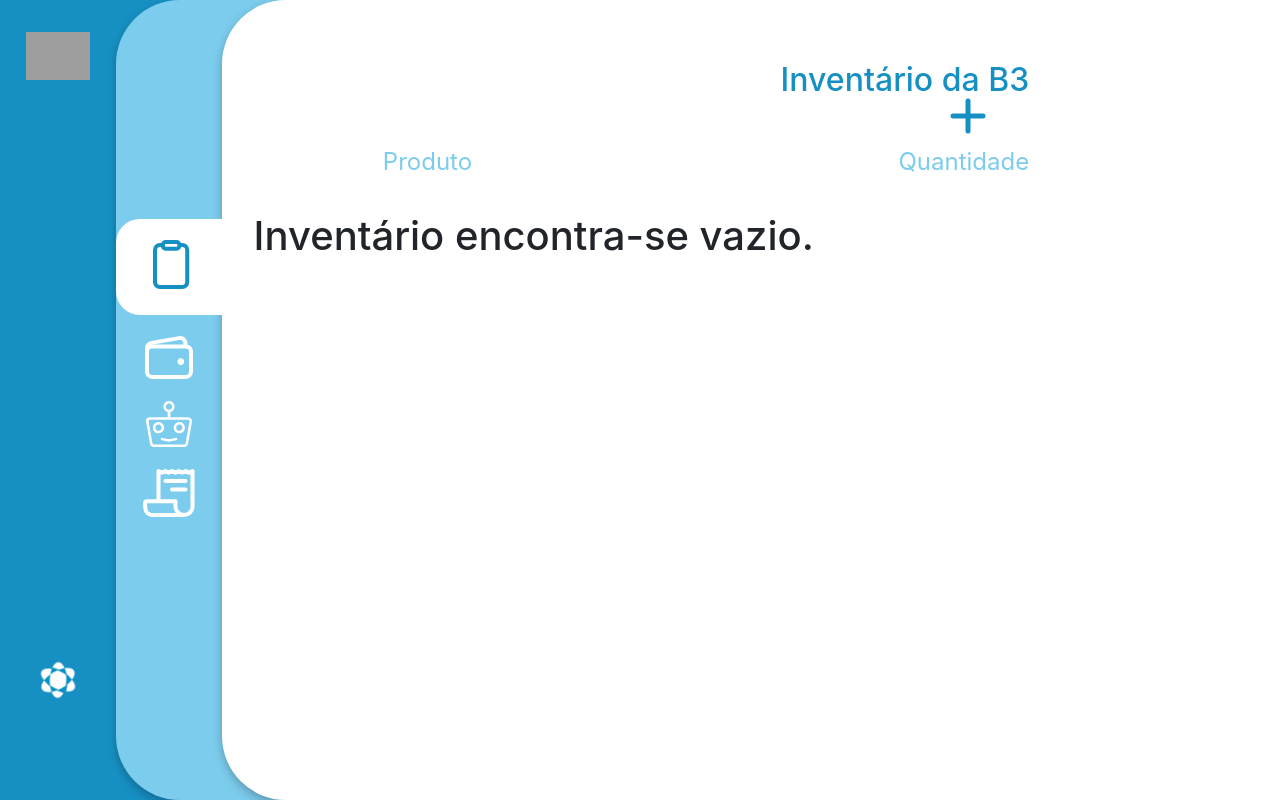
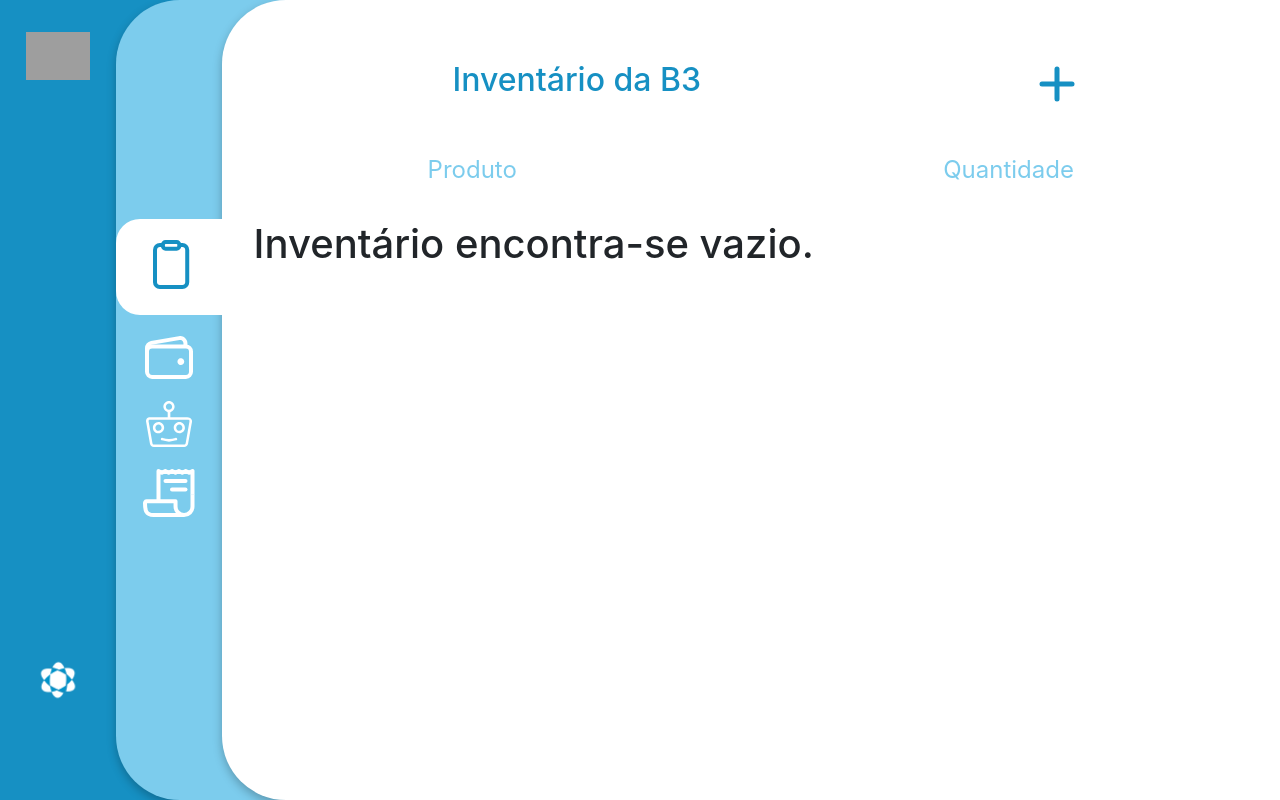
Before and after one commit to fpribeiro3069/JekOffice, a Django app: page /inventario/ in a window 1280 px wide. Run offline with Django 3.2, Linux system fonts and the light colour scheme; the visitor is signed in with stand-in values (Sample User, id 1); data that the repository does not hold is empty; some libraries are stand-ins or nearby versions; grey boxes are pictures that could not be loaded.

Commit message:
Falta ajustar titulo e navbar

```diff
--- a/jekoffice/inventario/static/css/inv.css
+++ b/jekoffice/inventario/static/css/inv.css
@@ -83,11 +83,18 @@ body {
 }
 
 .white h2 {
-  margin      : 2rem 0% 3rem 31%;
   color       : #1690C3;
-  text-align  : center;
   font-size   : 2rem;
   line-height : 2rem;
+  justify : center;
+}
+
+.title{
+  margin      : 2rem auto 3rem ;
+  display: flex;
+  width           : 60%;
+  justify-content : space-between;
+
 }
 
 .inventory-element {
@@ -98,7 +105,7 @@ body {
 .inventory-title {
   display         : flex;
   width           : 60%;
-  margin          : 0px 13%;
+  margin          : 0px auto;
   justify-content : space-between;
 }
 
@@ -124,8 +131,6 @@ body {
 .criar {
   width        : 1rem;
   float        : right;
-  margin-right : 42%;
-  margin-left  : 20%;
   border       : none;
   background   : no-repeat;
   cursor       : pointer;
@@ -133,7 +138,7 @@ body {
 
 .white hr {
   width            : 65%;
-  margin           : 1rem 13%;
+  margin           : 1rem auto;
   background-color : #7CCCED;
 }
 
--- a/jekoffice/inventario/templates/inventario/inventario.html
+++ b/jekoffice/inventario/templates/inventario/inventario.html
@@ -50,10 +50,13 @@
             <img class="image" border="0" src="/static/css/document.svg" alt="user" >
           </nav>
         <div class="white">
-          <h2>Inventário da B3
+          <div class="title">
+            <h2>Inventário da B3</h2>
             <button class="create-item criar" type="button" name="button">
               <img border="0" src="/static/css/criar.svg" alt="user" >
-            </button></h2>
+            </button>
+          </div>
+
           <div class="inventory-title">
             <span>Produto</span>
             <span>Quantidade</span>
```
Also changed, not shown: jekoffice/inventario/templates/inventario/create_item.html (+0 -11 lines).
